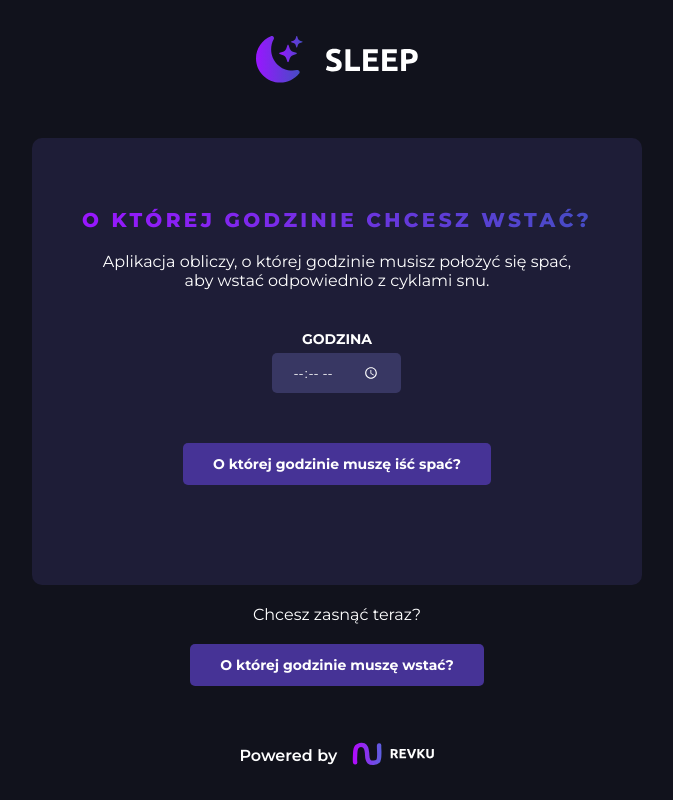
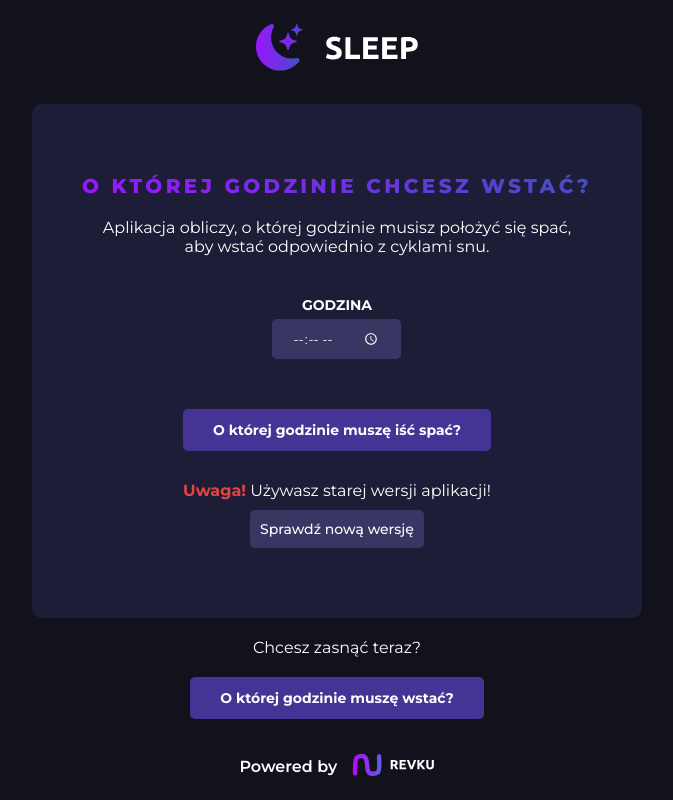
Before and after one commit to Revku/sleep.revku.dev, a React (Create React App) app: page / in a window 1280 px wide. Shown: the whole page, without its empty margins (303-976 px from the left). Built offline with nearby package versions, Linux system fonts and the light colour scheme.

Commit message:
Add new version notice

```diff
--- a/src/views/Home/Home.js
+++ b/src/views/Home/Home.js
@@ -44,6 +44,26 @@ const Field = styled.div`
   margin: 20px 0;
 `;
 
+const NewVersionInfo = styled.p`
+  max-width: 400px;
+
+  b {
+    color: rgb(231, 66, 66);
+  }
+
+  a {
+    display: inline-block;
+    margin-top: 10px;
+    color: white;
+    font-weight: 500;
+    font-size: 14px;
+    text-decoration: none;
+    padding: 10px;
+    background-color: ${({theme}) => theme.colors.secondary};
+    border-radius: 5px;
+  }
+`;
+
 const Home = ({setPage, setTime}) => {
   const [bedTime, setBedTime] = React.useState('');
   const [errorMessage, setErrorMessage] = React.useState('');
@@ -72,6 +92,8 @@ const Home = ({setPage, setTime}) => {
 
         <Button onclick={submit}>O której godzinie muszę iść spać?</Button>
         <ErrorWrapper>{errorMessage}</ErrorWrapper>
+
+        <NewVersionInfo><b>Uwaga!</b> Używasz starej wersji aplikacji!<br/> <a href='https://sen.revku.dev/'>Sprawdź nową wersję</a></NewVersionInfo>
       </Box>
       <Paragraph>Chcesz zasnąć teraz?</Paragraph>
       <Button onclick={() => setPage('wakeUpTime')}>O której godzinie muszę wstać?</Button>
```
